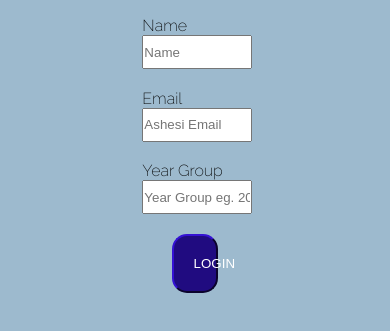
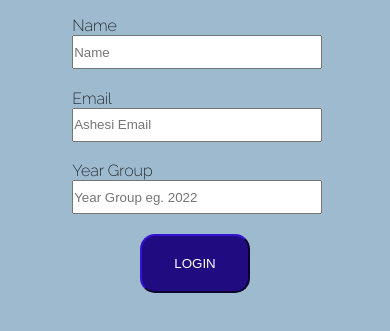
Before and after one commit to norma-forson/engineering-toolbox_0, a plain HTML site: page index.html in a window 390 px wide. Shown: the part 169-500 px from the top of the page. Drawn offline with Linux system fonts and the light colour scheme.

Commit message:
mobile responsiveness 90%

```diff
--- a/pm.css
+++ b/pm.css
@@ -394,6 +394,9 @@ footer div img{
     #videos{
         height:100%;
     }
-
+    form{
+        margin: auto;
+        width: 70%;
+    }
 
 }
```
